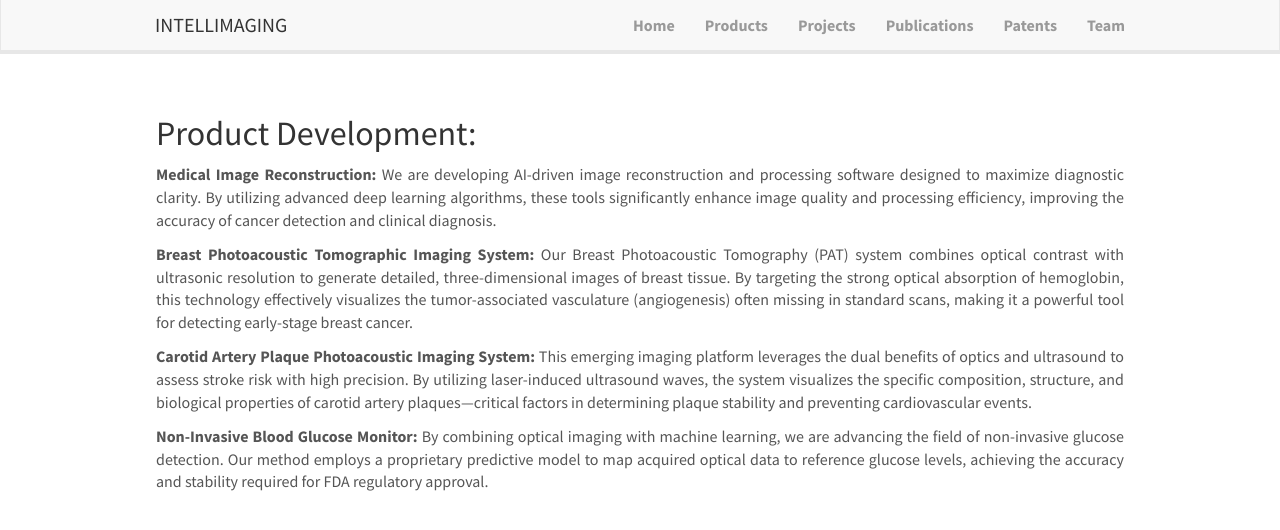
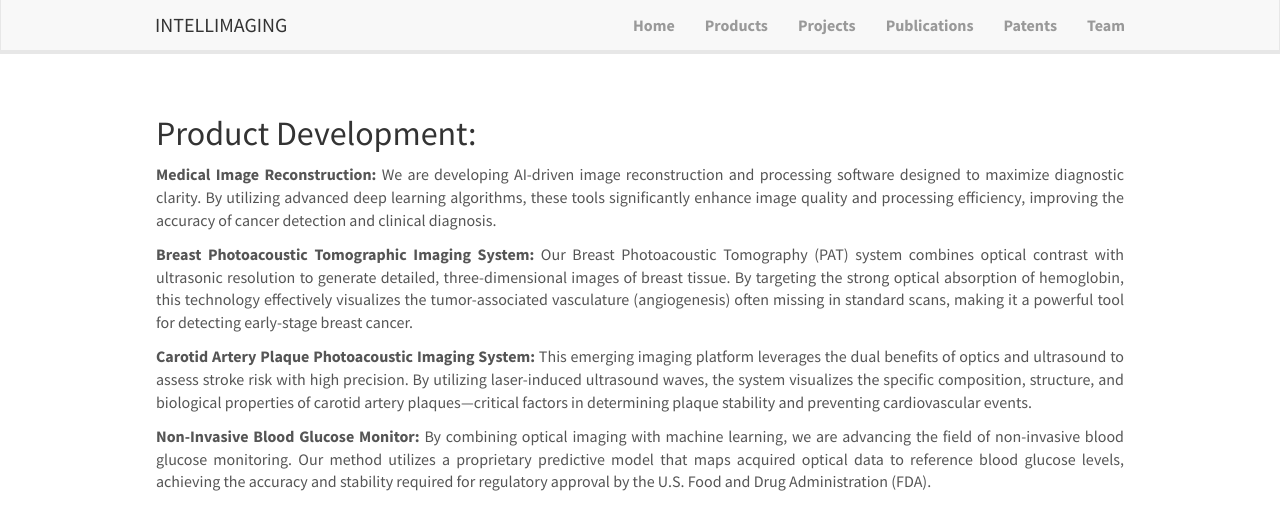
Before and after one commit to intellimaging/intellimaging.github.io, a Jekyll site: the page built from _pages/products.md, in a window 1280 px wide. Shown: the top 530 px of the page. Built offline with Jekyll 4.4.1, drawn with Linux system fonts in a browser that asks for light colours.

Commit message:
Update products.md

```diff
--- a/_pages/products.md
+++ b/_pages/products.md
@@ -23,5 +23,5 @@ permalink: /products/
 </p>
 
 <p style="text-align: justify;">
-    <b>Non-Invasive Blood Glucose Monitor:</b> By combining optical imaging with machine learning, we are advancing the field of non-invasive glucose detection. Our method employs a proprietary predictive model to map acquired optical data to reference glucose levels, achieving the accuracy and stability required for FDA regulatory approval.
+    <b>Non-Invasive Blood Glucose Monitor:</b> By combining optical imaging with machine learning, we are advancing the field of non-invasive blood glucose monitoring. Our method utilizes a proprietary predictive model that maps acquired optical data to reference blood glucose levels, achieving the accuracy and stability required for regulatory approval by the U.S. Food and Drug Administration (FDA).
 </p>
```
